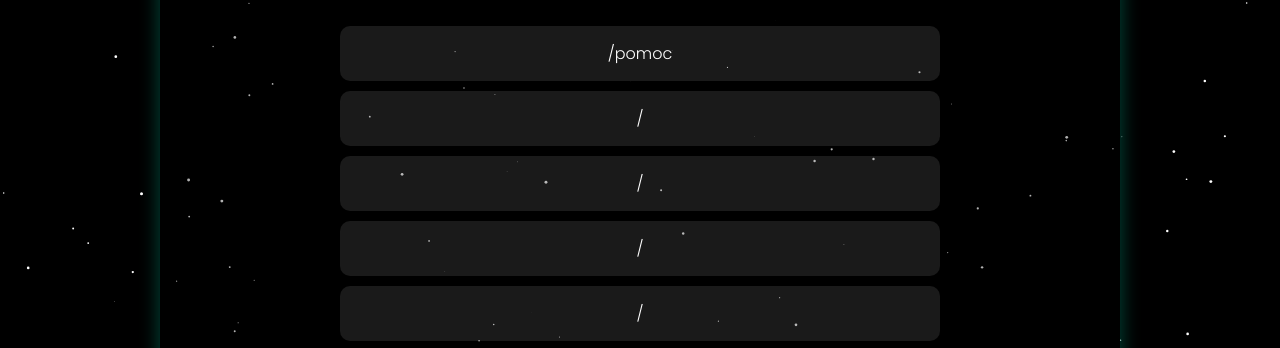
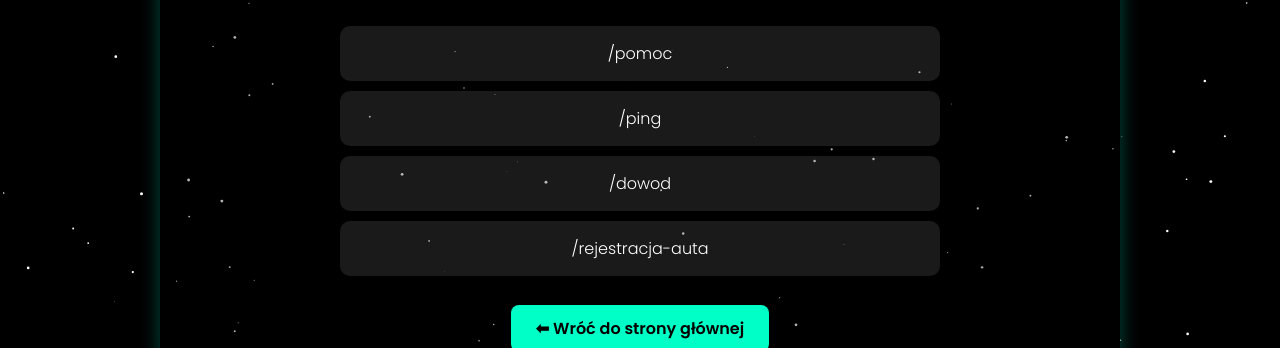
Before and after one commit to diabel777/planowane, a plain HTML site: page index.html in a window 1280 px wide. Shown: the part 422-770 px from the top of the page. Drawn offline with Linux system fonts and the light colour scheme.

Commit message:
Update index.html

```diff
--- a/index.html
+++ b/index.html
@@ -106,11 +106,9 @@
     <p>Poniżej znajdziesz zapowiedzi funkcji, które są w trakcie tworzenia lub planowane do dodania:</p>
     <ul>
       <li>/pomoc</li>
-      <li>/</li>
-      <li>/</li>
-      <li>/</li>
-      <li>/</li>
-      <li>/</li>
+      <li>/ping</li>
+      <li>/dowod</li>
+      <li>/rejestracja-auta</li>
     </ul>
     <div class="back-button">
       <a href="https://diabel777.github.io/prochat-site/">⬅ Wróć do strony głównej</a>
```
